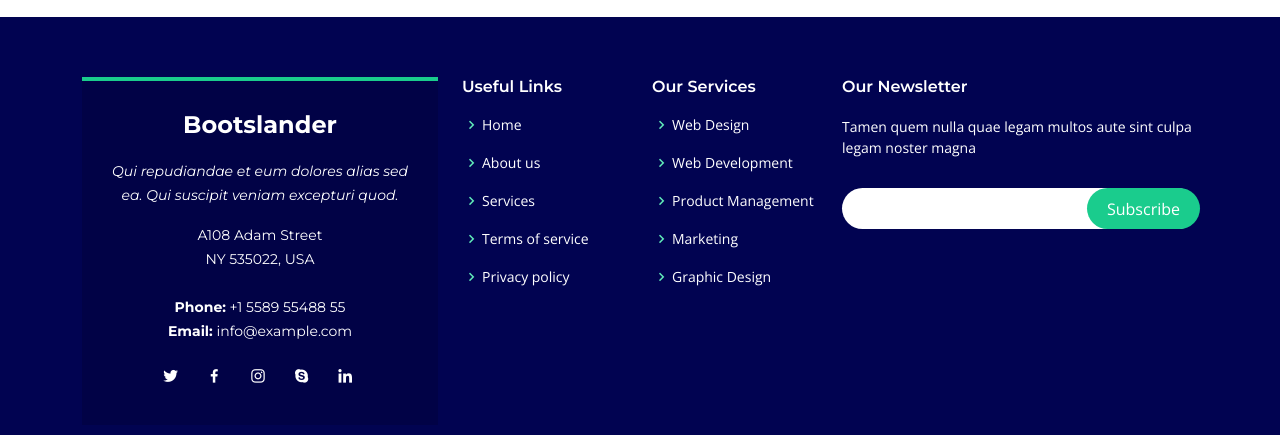
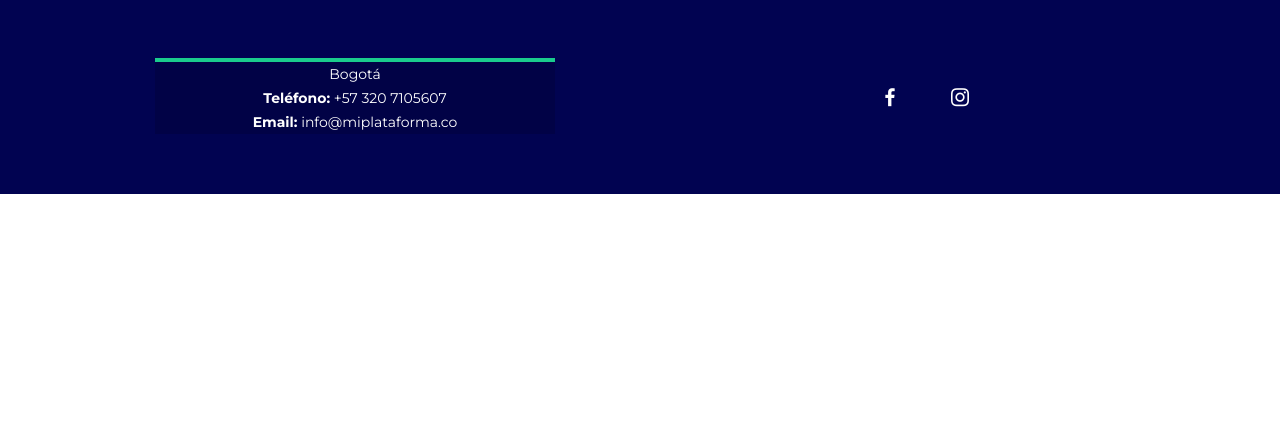
Before and after one commit to gcvanduardia/joinup-landing, a plain HTML site: page index.html in a window 1280 px wide. Shown: the part 2365-2800 px from the top of the page. After the commit the page ends 2559 px from the top, so only its background shows below. Drawn offline with nearby package versions, Linux system fonts and the light colour scheme.

Commit message:
cambio en el diseño del footer

```diff
--- a/assets/css/style.css
+++ b/assets/css/style.css
@@ -130,6 +130,7 @@ h6 {
   width: 60%;
   margin-bottom: 20px;
   margin-top: 20px;
+  margin-left: 100px;
 
 }
 
@@ -568,7 +569,7 @@ h6 {
   width: 100%;
   position: relative;
   background: url("../img/hero-bg.jpg");
-  padding: 110px 0;
+  padding: 110px 110px 110px 200px;
 }
 
 #hero h1 {
@@ -1600,7 +1601,9 @@ section {
   color: #fff;
   border-top: 4px solid #1acc8d;
   text-align: center;
-  padding: 30px 20px;
+  max-width: 400px;
+  margin: 0 auto; /* Centra el contenedor dentro de su padre */
+
 }
 
 #footer .footer-top .footer-info h3 {
@@ -1619,23 +1622,21 @@ section {
 }
 
 #footer .footer-top .social-links a {
-  font-size: 18px;
+  font-size: 24px; /* Aumenta el tamaño del ícono */
+  width: 50px; /* Aumenta el ancho del botón */
+  height: 50px; /* Aumenta la altura del botón */
+  line-height: 50px; /* Centra el ícono verticalmente */
   display: inline-block;
-  color: #fff;
-  line-height: 1;
-  padding: 8px 0;
-  margin-right: 4px;
-  border-radius: 50%;
   text-align: center;
-  width: 36px;
-  height: 36px;
-  transition: 0.3s;
+  border-radius: 50%; /* Mantiene la forma circular */
+  color: #fff; /* Color del ícono */
+  transition: 0.3s; /* Animación suave */
+  margin: 0 10px;
 }
 
 #footer .footer-top .social-links a:hover {
-  background: #1acc8d;
-  color: #fff;
-  text-decoration: none;
+    background-color: #34e5a6; /* Cambia el color al pasar el mouse */
+    transform: scale(1.1); /* Efecto de agrandamiento */
 }
 
 #footer .footer-top h4 {
--- a/index.html
+++ b/index.html
@@ -65,7 +65,7 @@
     <!-- Navigation Menu -->
     <nav id="navbar" class="navbar">
       <ul>
-        <li><a class="nav-link scrollto active">Robotica</a></li>
+        <li><a class="nav-link scrollto active" href="">Robotica</a></li>
         <li><a class="nav-link scrollto">Matemáticas</a></li>
         <li><a class="nav-link scrollto">Artes</a></li>
         <li><a class="nav-link scrollto">Inglés</a></li>
@@ -110,8 +110,8 @@
           </div>
         </div>
         <div class="col-lg-5 order-1 order-lg-2 hero-img" data-aos="zoom-out" data-aos-delay="300">
-          <div style="display:flex; align-items:center; justify-content:right; margin-left: 50px; margin-top: 50px;">
-            <img src="assets/img/joinup/child1.png" class="img-fluid animated" style="margin-left:-100px; margin-bottom: 50px; border-radius:20px;" alt="">
+          <div style="display:flex; align-items:center; justify-content:right; margin-top: 50px;">
+            <img src="assets/img/joinup/child1.png" class="img-fluid animated" style="margin-bottom: 50px; border-radius:20px;" alt="">
           </div>
         </div>
       </div>
@@ -311,74 +311,23 @@
     <div class="footer-top">
       <div class="container">
         <div class="row">
-
-          <div class="col-lg-4 col-md-6">
-            <div class="footer-info">
-              <h3>Bootslander</h3>
-              <p class="pb-3"><em>Qui repudiandae et eum dolores alias sed ea. Qui suscipit veniam excepturi quod.</em></p>
-              <p>
-                A108 Adam Street <br>
-                NY 535022, USA<br><br>
-                <strong>Phone:</strong> +1 5589 55488 55<br>
-                <strong>Email:</strong> info@example.com<br>
-              </p>
-              <div class="social-links mt-3">
-                <a href="#" class="twitter"><i class="bx bxl-twitter"></i></a>
-                <a href="#" class="facebook"><i class="bx bxl-facebook"></i></a>
-                <a href="#" class="instagram"><i class="bx bxl-instagram"></i></a>
-                <a href="#" class="google-plus"><i class="bx bxl-skype"></i></a>
-                <a href="#" class="linkedin"><i class="bx bxl-linkedin"></i></a>
-              </div>
-            </div>
+          <!-- Columna para footer-info -->
+          <div class="col-md-6 footer-info">
+            <p>
+              Bogotá <br>
+              <strong>Teléfono:</strong> +57 320 7105607<br>
+              <strong>Email:</strong> info@miplataforma.co<br>
+            </p>
           </div>
-
-          <div class="col-lg-2 col-md-6 footer-links">
-            <h4>Useful Links</h4>
-            <ul>
-              <li><i class="bx bx-chevron-right"></i> <a href="#">Home</a></li>
-              <li><i class="bx bx-chevron-right"></i> <a href="#">About us</a></li>
-              <li><i class="bx bx-chevron-right"></i> <a href="#">Services</a></li>
-              <li><i class="bx bx-chevron-right"></i> <a href="#">Terms of service</a></li>
-              <li><i class="bx bx-chevron-right"></i> <a href="#">Privacy policy</a></li>
-            </ul>
+          <!-- Columna para social-links -->
+          <div class="col-md-6 social-links mt-3 d-flex justify-content-md-center justify-content-center">
+            <a href="https://www.facebook.com/profile.php?id=61566781893646" target="_blank" class="facebook"><i class="bx bxl-facebook"></i></a>
+            <a href="https://www.instagram.com/miplataforma/" target="_blank" class="instagram"><i class="bx bxl-instagram"></i></a>
           </div>
-
-          <div class="col-lg-2 col-md-6 footer-links">
-            <h4>Our Services</h4>
-            <ul>
-              <li><i class="bx bx-chevron-right"></i> <a href="#">Web Design</a></li>
-              <li><i class="bx bx-chevron-right"></i> <a href="#">Web Development</a></li>
-              <li><i class="bx bx-chevron-right"></i> <a href="#">Product Management</a></li>
-              <li><i class="bx bx-chevron-right"></i> <a href="#">Marketing</a></li>
-              <li><i class="bx bx-chevron-right"></i> <a href="#">Graphic Design</a></li>
-            </ul>
-          </div>
-
-          <div class="col-lg-4 col-md-6 footer-newsletter">
-            <h4>Our Newsletter</h4>
-            <p>Tamen quem nulla quae legam multos aute sint culpa legam noster magna</p>
-            <form action="" method="post">
-              <input type="email" name="email"><input type="submit" value="Subscribe">
-            </form>
-
-          </div>
-
         </div>
       </div>
     </div>
 
-    <div class="container">
-      <div class="copyright">
-        &copy; Copyright <strong><span>Bootslander</span></strong>. All Rights Reserved
-      </div>
-      <div class="credits">
-        <!-- All the links in the footer should remain intact. -->
-        <!-- You can delete the links only if you purchased the pro version. -->
-        <!-- Licensing information: https://bootstrapmade.com/license/ -->
-        <!-- Purchase the pro version with working PHP/AJAX contact form: https://bootstrapmade.com/bootslander-free-bootstrap-landing-page-template/ -->
-        Designed by <a href="https://bootstrapmade.com/">BootstrapMade</a>
-      </div>
-    </div>
   </footer><!-- End Footer -->
 
   <a href="#" class="back-to-top d-flex align-items-center justify-content-center"><i class="bi bi-arrow-up-short"></i></a>
```
